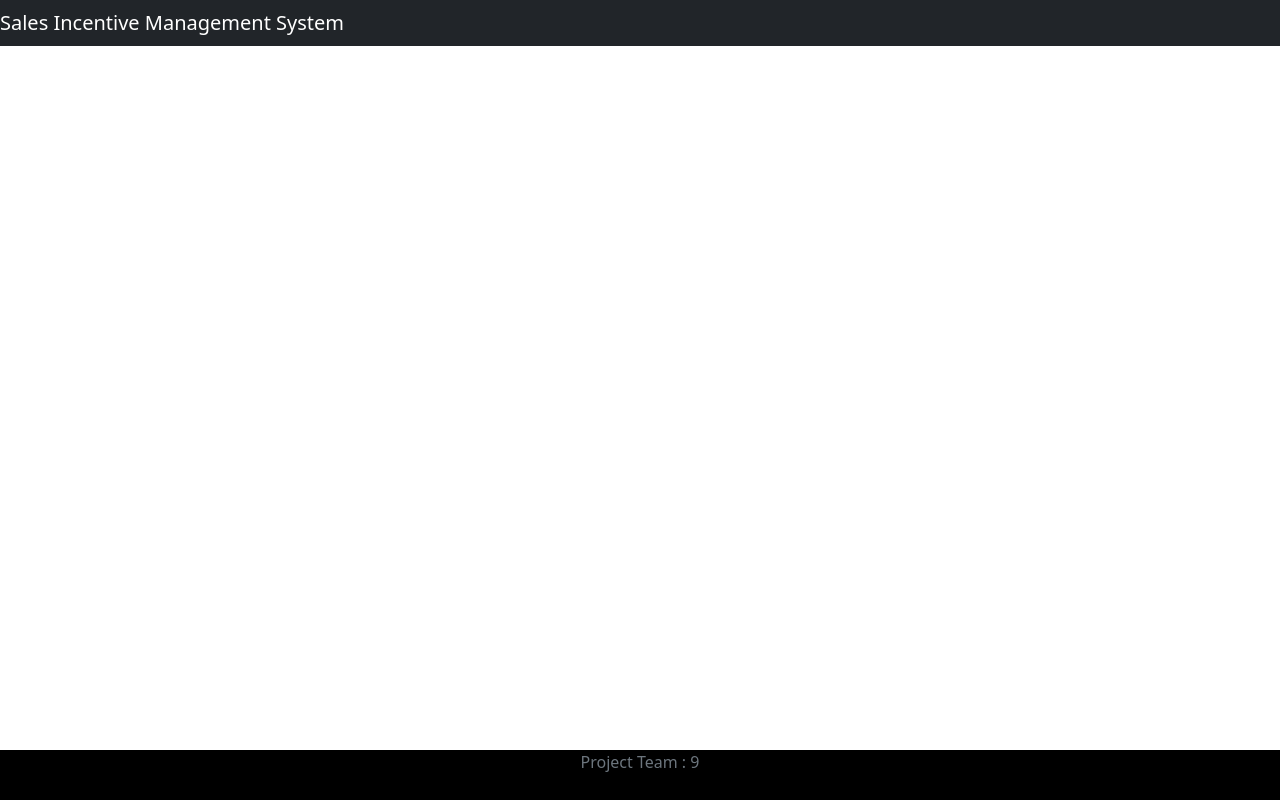
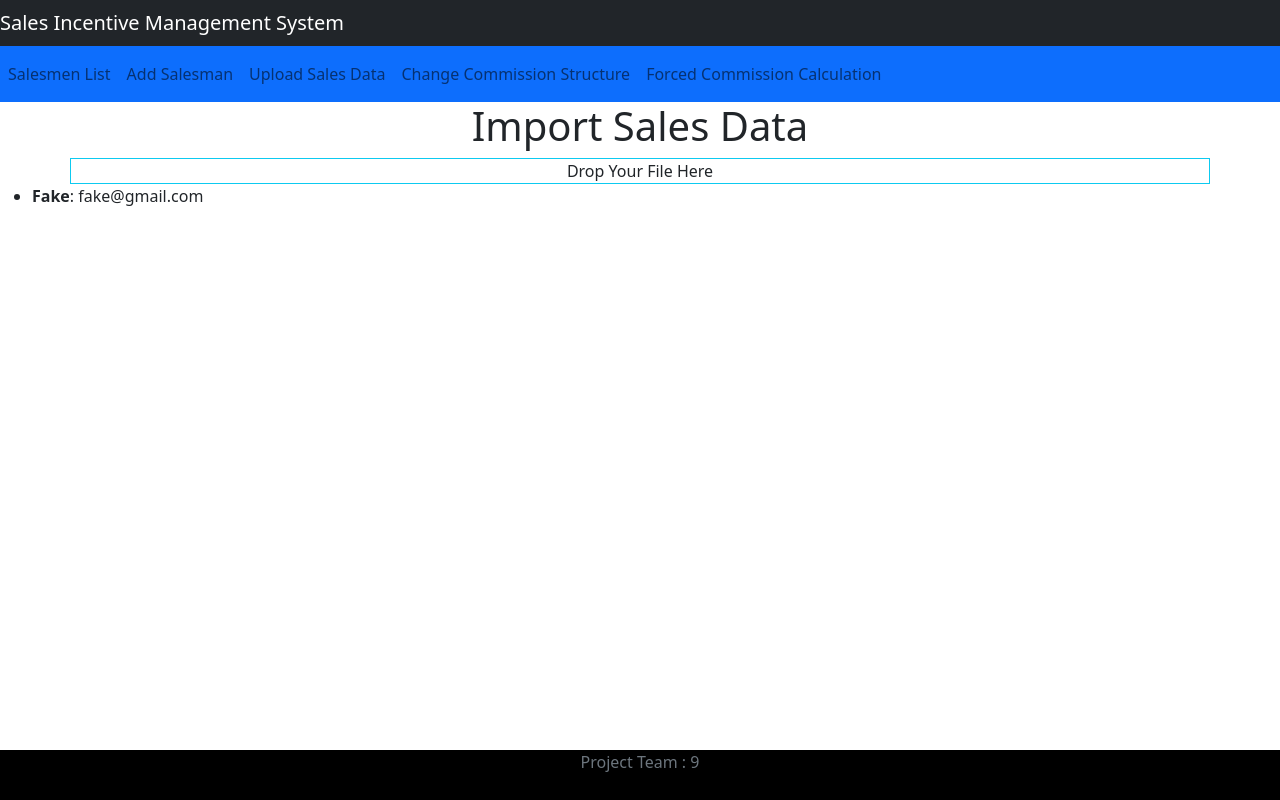
Before and after one commit to ibizabroker/sales-incentive-management-platform, a React (Create React App) app in the folder simp-frontend/: page /admin/upload-salesdata in a window 1280 px wide. Built offline with nearby package versions, Linux system fonts and the light colour scheme.

Commit message:
drop csv file

```diff
--- a/simp-frontend/src/App.js
+++ b/simp-frontend/src/App.js
@@ -13,7 +13,9 @@ import AdminNavbar from './components/AdminNavbar';
 import SalesmanList from './components/SalesmenList';
 import AddSalesman from './components/AddSalesman';
 import MyCharts from './components/UserChart';
-
+import UploadsalesData from './components/UploadSalesData';
+import ChangeCommisionStructure from './components/ChangeCommisionStructure';
+import ForcedCommissionCalculation from './components/ForcedCommissionCalculation';
 
 export default function App() {
   return (
@@ -31,6 +33,9 @@ export default function App() {
         <Route path='/admin' exact element={<AdminNavbar/>} />
         <Route path='/admin/salesmen-list' exact element={<SalesmanList/>} />
         <Route path='/admin/add-salesman' exact element={<AddSalesman/>} />
+        <Route path='/admin/upload-salesdata' exact element={<UploadsalesData/>} />
+        <Route path='/admin/change-commission' exact element={<ChangeCommisionStructure/>} />
+        <Route path='/admin/forced-calculation' exact element={<ForcedCommissionCalculation/>} />
       </Routes>
 
       <FooterComponent />
--- /dev/null
+++ b/simp-frontend/src/components/ChangeCommisionStructure.jsx
@@ -0,0 +1,13 @@
+import React, { Component } from 'react'
+import AdminNavbar from './AdminNavbar'
+
+export default class ChangeCommisionStructure extends Component {
+  render() {
+    return (
+        <div>
+            <AdminNavbar />
+            <div>ChangeCommisionStructure</div>
+        </div>
+    )
+  }
+}
--- /dev/null
+++ b/simp-frontend/src/components/ForcedCommissionCalculation.jsx
@@ -0,0 +1,13 @@
+import React, { Component } from 'react'
+import AdminNavbar from './AdminNavbar'
+
+export default class ForcedCommissionCalculation extends Component {
+  render() {
+    return (
+        <div>
+            <AdminNavbar />
+            <div>ForcedCommissionCalculation</div>
+        </div>
+    )
+  }
+}
--- /dev/null
+++ b/simp-frontend/src/components/UploadSalesData.jsx
@@ -0,0 +1,51 @@
+import React from 'react'
+import AdminNavbar from './AdminNavbar'
+import { parse } from 'papaparse'
+
+export default function UploadsalesData() {
+  const [highlighted, setHighlighted] = React.useState(false);
+  const [contacts, setContacts] = React.useState([
+    { email: "fake@gmail.com", name: "Fake" },
+  ]);
+
+  return (
+    <div>
+      <AdminNavbar />
+      <h1 className="text-center">Import Sales Data</h1>
+      <div
+        className={`container text-center ${highlighted ? "border border-success" : "border border-info"}`}
+        onDragEnter={() => {
+          setHighlighted(true);
+        }}
+        onDragLeave={() => {
+          setHighlighted(false);
+        }}
+        onDragOver={(e) => {
+          e.preventDefault();
+        }}
+        onDrop={(e) => {
+          e.preventDefault();
+          setHighlighted(false);
+
+          Array.from(e.dataTransfer.files)
+            .filter((file) => file.type === "text/csv")
+            .forEach(async (file) => {
+              const text = await file.text();
+              const result = parse(text, { header: true });
+              setContacts((existing) => [...existing, ...result.data]);
+            });
+        }}
+      >
+        Drop Your File Here
+      </div>
+
+      <ul>
+        {contacts.map((contact) => (
+          <li key={contact.email}>
+            <strong>{contact.name}</strong>: {contact.email}
+          </li>
+        ))}
+      </ul>
+    </div>
+  );
+}
```
